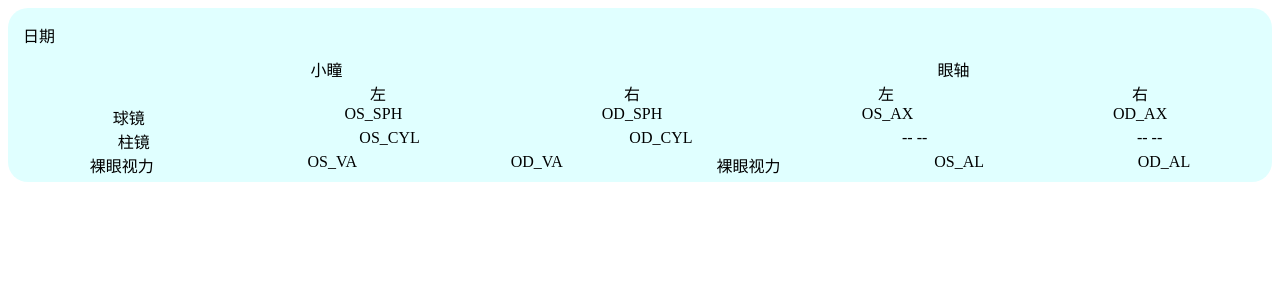
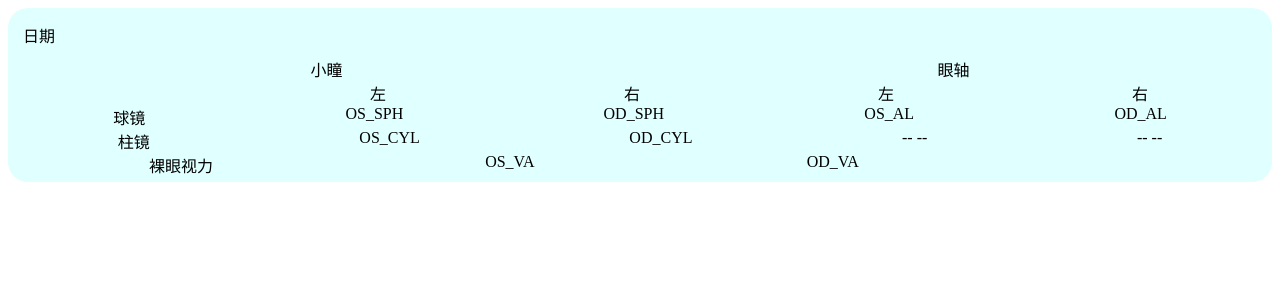
Before and after one commit to wumingqing2018/maneu-guest-web, a Django app: page /test/ in a window 1280 px wide. Shown: the top 300 px of the page. Run offline with Django 3.2, Linux system fonts and the light colour scheme.

Commit message:
添加可视化功能

```diff
--- a/templates/test.html
+++ b/templates/test.html
@@ -22,8 +22,8 @@
         <div class="grid-item" style="text-align:center;">球镜</div>
         <div class="grid-item" style="text-align:center;">OS_SPH</div>
         <div class="grid-item" style="text-align:center;">OD_SPH</div>
-        <div class="grid-item" style="text-align:center;">OS_AX</div>
-        <div class="grid-item" style="text-align:center;">OD_AX</div>
+        <div class="grid-item" style="text-align:center;">OS_AL</div>
+        <div class="grid-item" style="text-align:center;">OD_AL</div>
     </div>
     <div class="grid-container" style="display: grid; grid-template-columns: auto auto auto auto auto;">
         <div class="grid-item" style="text-align:center;">柱镜</div>
@@ -32,13 +32,10 @@
         <div class="grid-item" style="text-align:center;">-- --</div>
         <div class="grid-item" style="text-align:center;">-- --</div>
     </div>
-    <div class="grid-container" style="display: grid; grid-template-columns: auto auto auto auto auto auto;">
+    <div class="grid-container" style="display: grid; grid-template-columns: auto auto auto auto;">
         <div class="grid-item" style="text-align:center;">裸眼视力</div>
         <div class="grid-item" style="text-align:center;">OS_VA</div>
         <div class="grid-item" style="text-align:center;">OD_VA</div>
-        <div class="grid-item" style="text-align:center;">裸眼视力</div>
-        <div class="grid-item" style="text-align:center;">OS_AL</div>
-        <div class="grid-item" style="text-align:center;">OD_AL</div>
     </div>
 </div>
 </body>
```
